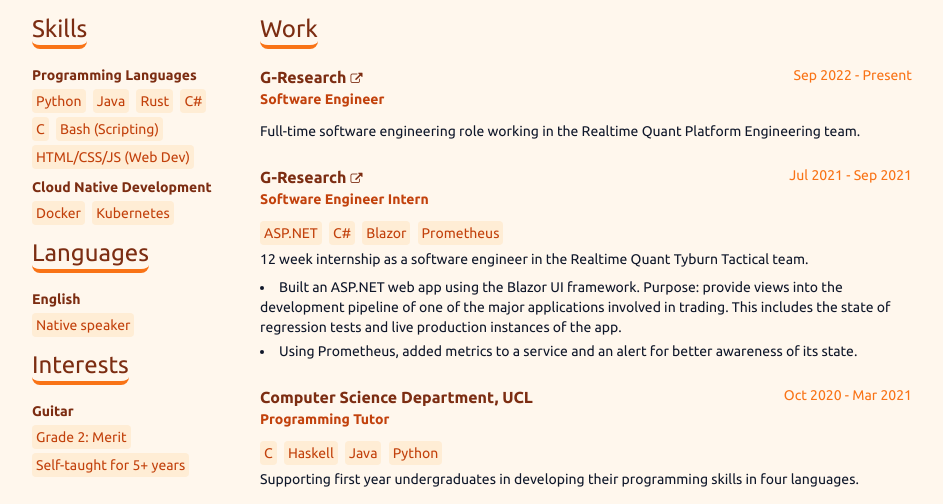
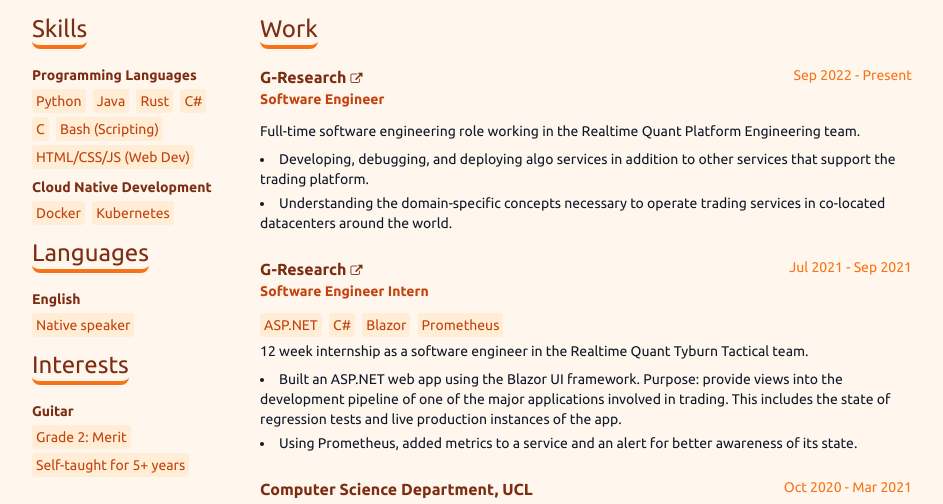
Before and after one commit to cyber-chris/resume, a plain HTML site: page index.html in a window 1280 px wide. Shown: the part 251-755 px from the top of the page, without its empty margins (168-1111 px from the left). Drawn offline with Linux system fonts and the light colour scheme.

Commit message:
deploy: 59181121d0a14b2c04100224a0e26b318e713c44

```diff
--- a/index.html
+++ b/index.html
@@ -759,6 +759,10 @@
                   </div>
               </div>
                 <p class="mb-2">Full-time software engineering role working in the Realtime Quant Platform Engineering team.</p>
+                <ul class="list-disc list-inside">
+                    <li class="mb-1">Developing, debugging, and deploying algo services in addition to other services that support the trading platform.</li>
+                    <li class="mb-1">Understanding the domain-specific concepts necessary to operate trading services in co-located datacenters around the world.</li>
+                </ul>
             </div>
             <div class="mb-6 break-inside-avoid">
               <div class="flex flex-row items-start justify-between mb-3">
```
